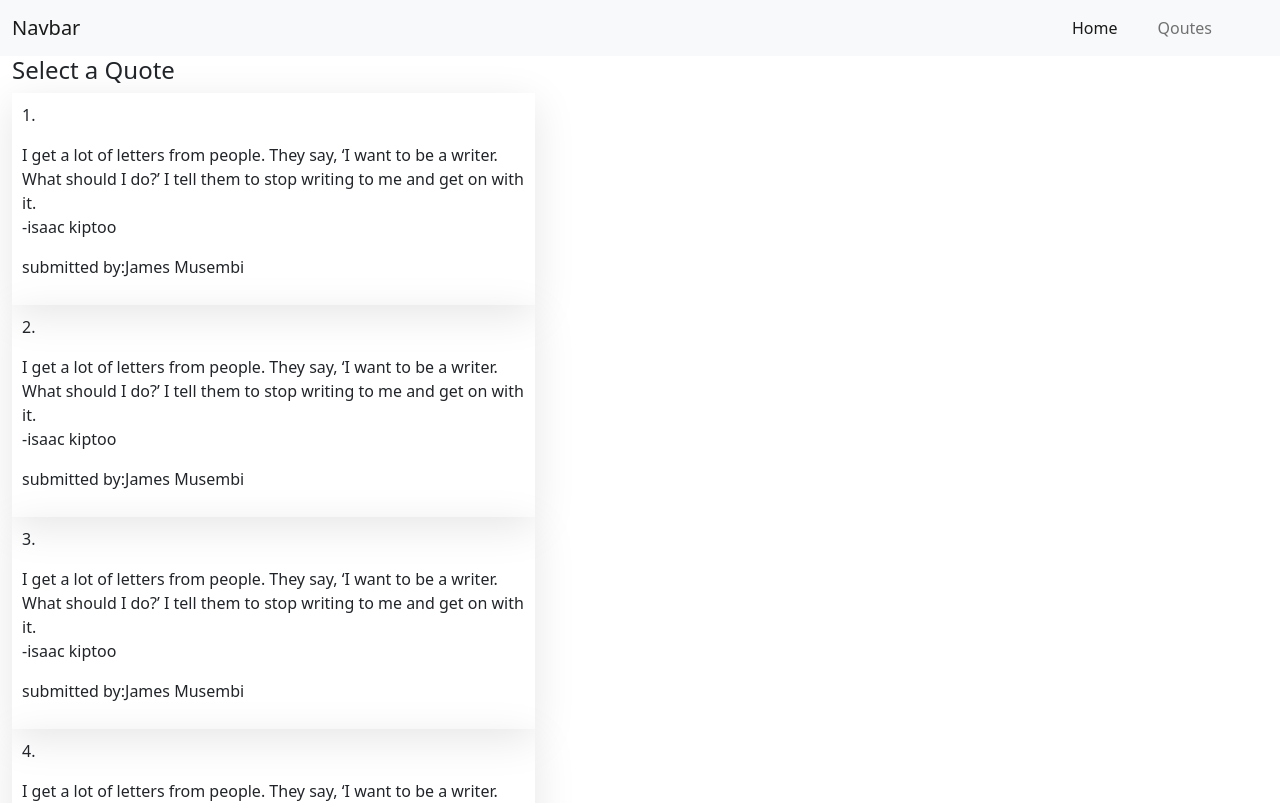
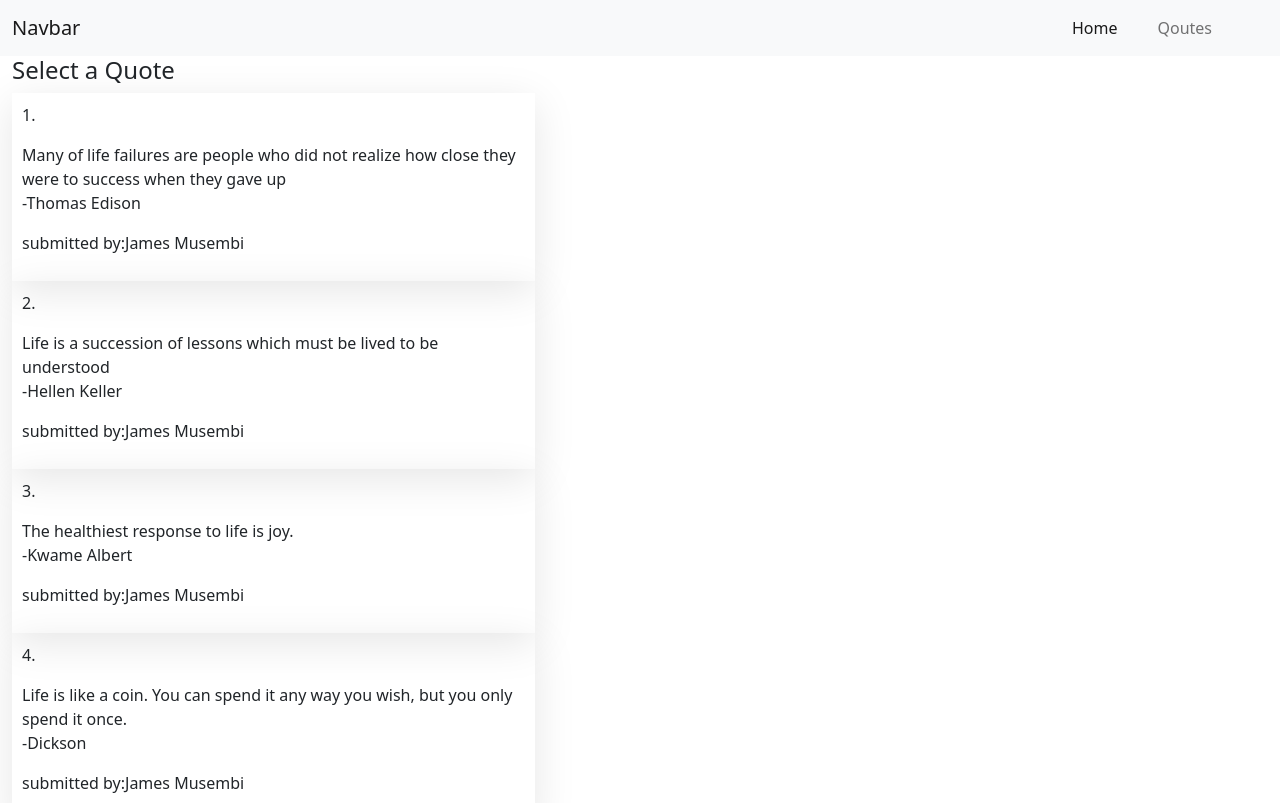
Before and after one commit to JamesMusembi/Angular-IP1, an Angular app: page / in a window 1280 px wide. Shown: the top 803 px of the page. Built offline with nearby package versions, Linux system fonts and the light colour scheme.

Commit message:
quote.component.ts

```diff
--- a/src/app/quote/quote.component.ts
+++ b/src/app/quote/quote.component.ts
@@ -8,10 +8,10 @@ import { Quote } from '../quote';
 export class QuoteComponent implements OnInit {
 
   quotes : Quote []=[
-    new Quote(1,'isaac kiptoo','James Musembi', 'I get a lot of letters from people. They say, \‘I want to be a writer. What should I do?\’ I tell them to stop writing to me and get on with it.'),
-    new Quote(2,'isaac kiptoo','James Musembi', 'I get a lot of letters from people. They say, \‘I want to be a writer. What should I do?\’ I tell them to stop writing to me and get on with it.'),
-    new Quote(3,'isaac kiptoo','James Musembi', 'I get a lot of letters from people. They say, \‘I want to be a writer. What should I do?\’ I tell them to stop writing to me and get on with it.'),
-    new Quote(4,'isaac kiptoo','James Musembi', 'I get a lot of letters from people. They say, \‘I want to be a writer. What should I do?\’ I tell them to stop writing to me and get on with it.')
+    new Quote(1,'Thomas Edison','James Musembi', 'Many of life failures are people who did not realize how close they were to success when they gave up'),
+    new Quote(2,'Hellen Keller','James Musembi', 'Life is a succession of lessons which must be lived to be understood'),
+    new Quote(3,'Kwame Albert','James Musembi', 'The healthiest response to life is joy.'),
+    new Quote(4,'Dickson ','James Musembi', 'Life is like a coin. You can spend it any way you wish, but you only spend it once.')
   ]
 
   constructor() { }
```
